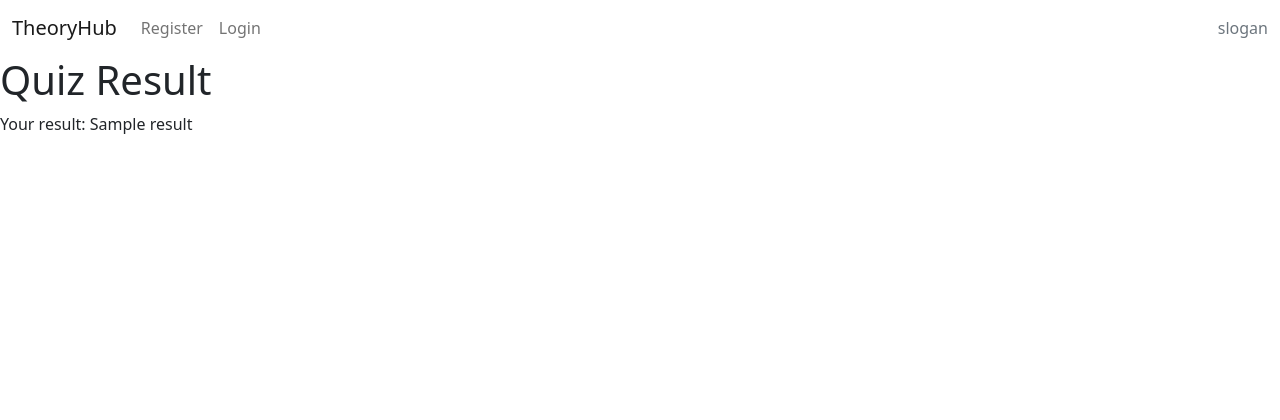
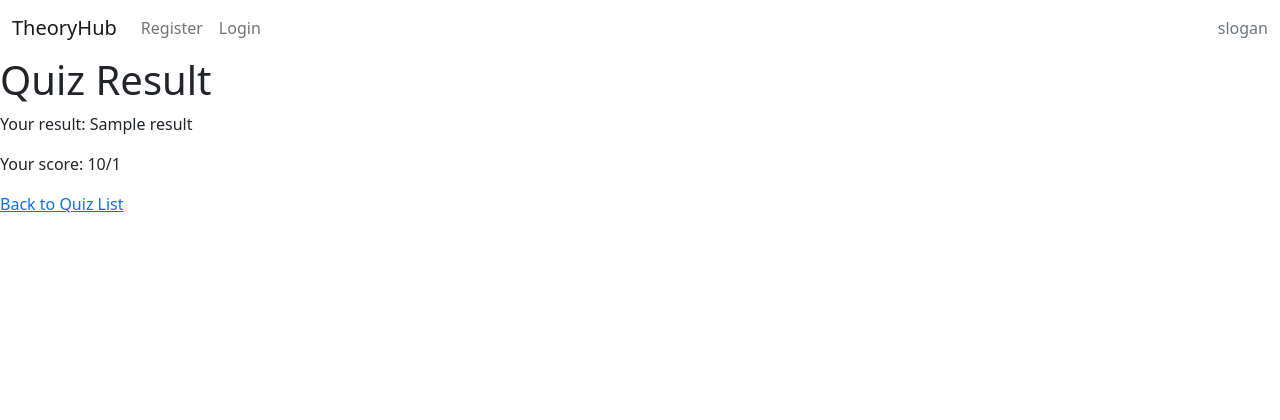
Before and after one commit to RaymondBrien/theoryhub, a Django app: template quiz/templates/quiz/quiz_result.html in a window 1280 px wide. Shown: the top 420 px of the page. Run offline with Django 4.2, Linux system fonts and the light colour scheme; the template is opened without the code that fills it: most values are stand-ins (such as "Sample title", 1, 10 or a date in 2020).

Commit message:
Add quiz_result page route for UX

```diff
--- a/quiz/templates/quiz/quiz_result.html
+++ b/quiz/templates/quiz/quiz_result.html
@@ -3,4 +3,7 @@
 {% block content %}
     <h1>Quiz Result</h1>
     <p>Your result: {{ result }}</p>
+    <p>Your score: {{ score }}/{{ total_questions }}</p>
+
+    <a href="{% url 'quiz_list' %}">Back to Quiz List</a>
 {% endblock %}
```
